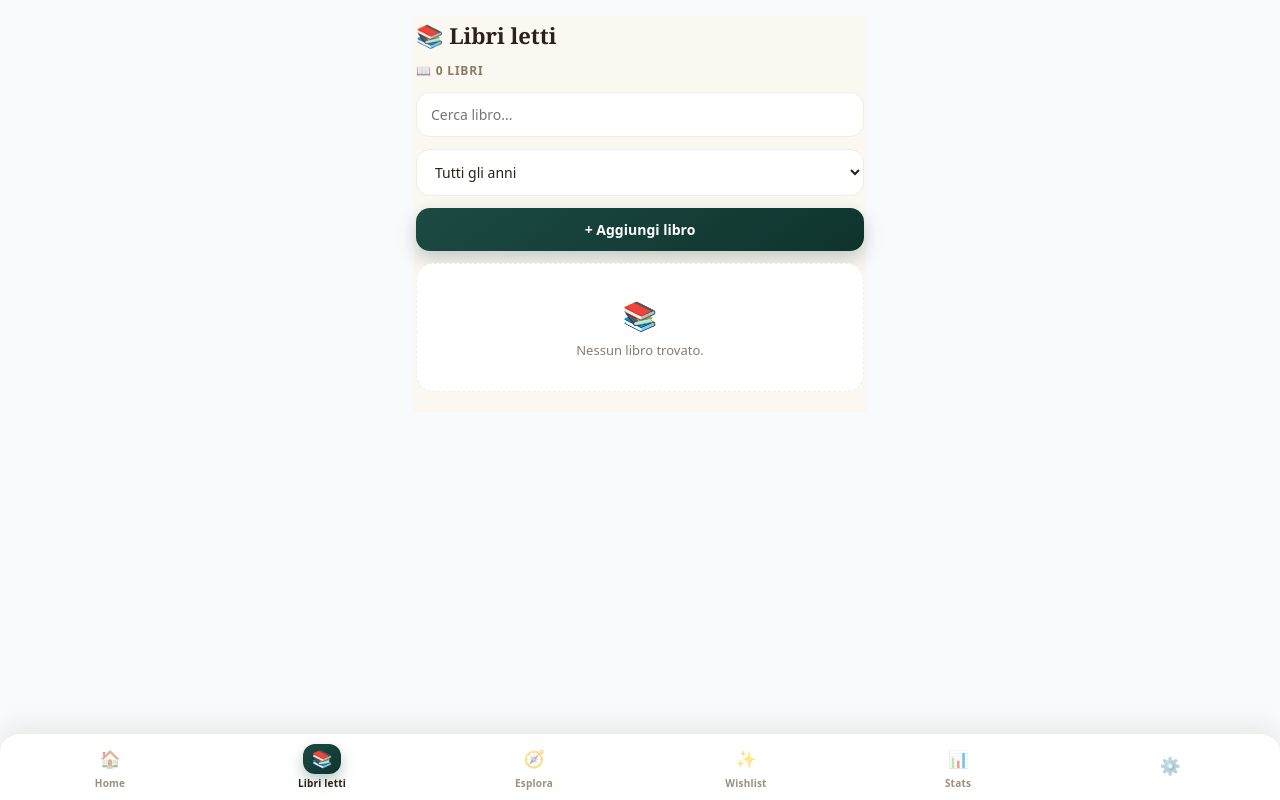
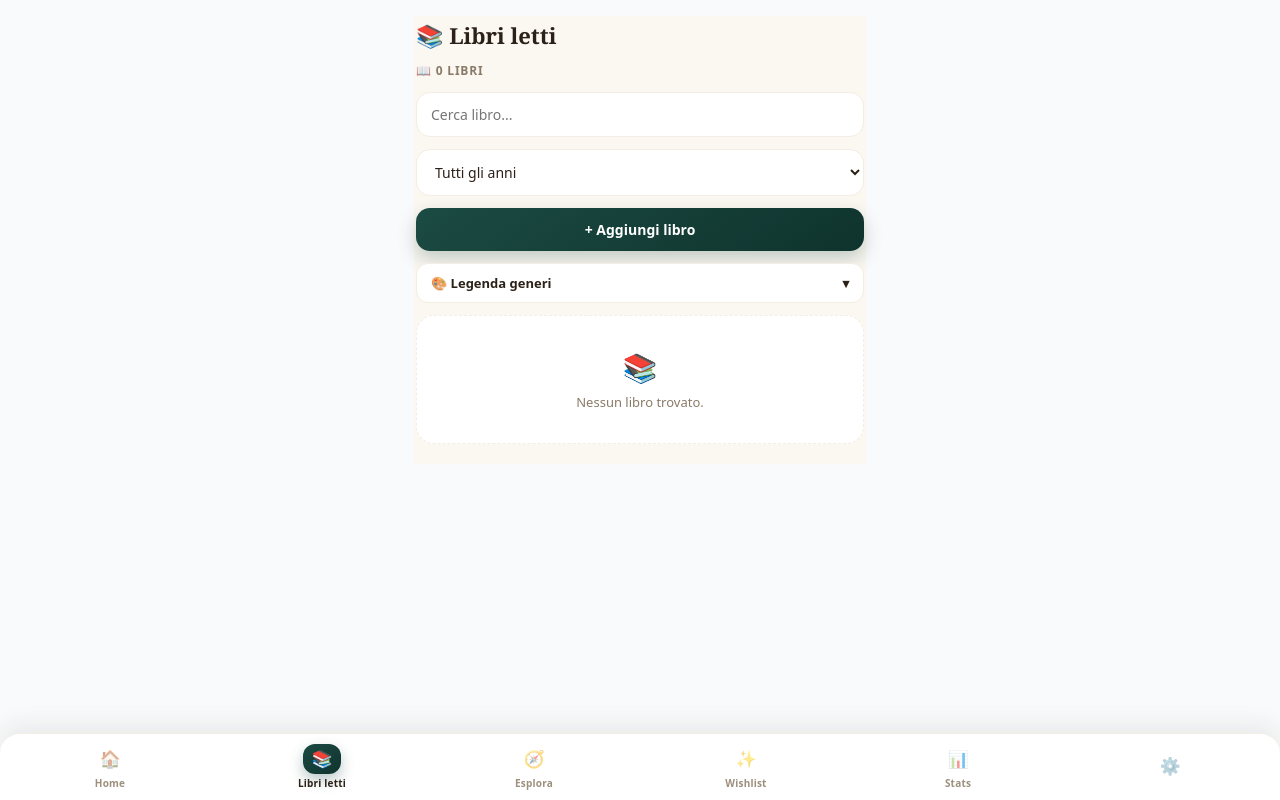
Before and after one commit to Lucaoldcc1991/reading-tracker, a React (Vite) app: page /library in a window 1280 px wide. Built offline with nearby package versions, Linux system fonts and the light colour scheme.

Commit message:
Miglioria 7 app

```diff
--- a/src/pages/Library.tsx
+++ b/src/pages/Library.tsx
@@ -100,12 +100,30 @@ const genreColorFor = (genre?: string): GenreColor => {
   return found ? found.color : GENRE_FALLBACK
 }
 
+/* Legenda leggibile: un'etichetta per famiglia di generi,
+   con lo stesso colore usato nel pallino sulle card dei libri. */
+const GENRE_LEGEND: { label: string; color: GenreColor }[] = [
+  { label: 'Giallo/Noir/Legal', color: GENRE_COLOR_MAP[0].color },
+  { label: 'Thriller', color: GENRE_COLOR_MAP[1].color },
+  { label: 'Horror/Gotico/Paranormale', color: GENRE_COLOR_MAP[2].color },
+  { label: 'Realista/Psicologico/Filosofico', color: GENRE_COLOR_MAP[3].color },
+  { label: 'Narrativa per ragazzi', color: GENRE_COLOR_MAP[4].color },
+  { label: 'Saggio', color: GENRE_COLOR_MAP[5].color },
+  { label: 'Fumetto', color: GENRE_COLOR_MAP[6].color },
+  { label: 'Storico/Formazione/Autobiografico', color: GENRE_COLOR_MAP[7].color },
+  { label: 'Fantascienza', color: GENRE_COLOR_MAP[8].color },
+  { label: 'Fantasy', color: GENRE_COLOR_MAP[9].color },
+  { label: 'Avventura', color: GENRE_COLOR_MAP[10].color },
+  { label: 'Distopico', color: GENRE_COLOR_MAP[11].color }
+]
+
 export default function Library() {
   const [books, setBooks] = useState<Book[]>([])
   const [search, setSearch] = useState('')
   const [editingBook, setEditingBook] = useState<Book | null>(null)
   const [showForm, setShowForm] = useState(false)
   const [yearFilter, setYearFilter] = useState<number | 'all'>('all')
+  const [showLegend, setShowLegend] = useState(false)
 
   const [openSwipeId, setOpenSwipeId] = useState<number | null>(null)
 
@@ -278,6 +296,28 @@ export default function Library() {
         + Aggiungi libro
       </button>
 
+      {/* Legenda colori dei generi: richiudibile per non occupare spazio inutile */}
+      <button
+        onClick={() => setShowLegend(v => !v)}
+        style={styles.legendToggle}
+      >
+        <span>🎨 Legenda generi</span>
+        <span style={{ transform: showLegend ? 'rotate(180deg)' : 'none', transition: 'transform 0.2s ease' }}>
+          ▾
+        </span>
+      </button>
+
+      {showLegend && (
+        <div style={styles.legendCard}>
+          {GENRE_LEGEND.map(g => (
+            <span key={g.label} style={styles.legendItem}>
+              <span style={{ ...styles.legendDot, background: g.color.from }} />
+              {g.label}
+            </span>
+          ))}
+        </div>
+      )}
+
 
       {showForm && (
         <div style={styles.modalOverlay}>
@@ -361,7 +401,9 @@ export default function Library() {
 
               >
 
-                {/* Badge discreto: pallino del colore del genere in angolo */}
+                {/* Badge discreto: pallino del colore del genere in angolo.
+                    Il genere non è più scritto per esteso: basta il colore,
+                    spiegato nella legenda in cima alla schermata. */}
                 <span
                   style={{
                     ...styles.genreDot,
@@ -403,7 +445,7 @@ export default function Library() {
 
 
                   <p style={styles.meta}>
-                    {book.author} · <span style={{ color: spine.from, fontWeight: 700 }}>{book.genre}</span>
+                    {book.author}
                   </p>
 
 
@@ -517,6 +559,47 @@ const styles: Record<string, React.CSSProperties> = {
     fontSize: '14px',
     cursor: 'pointer',
     boxShadow: '0 8px 18px rgba(27,75,67,0.25)'
+  },
+
+  legendToggle: {
+    display: 'flex',
+    justifyContent: 'space-between',
+    alignItems: 'center',
+    padding: '10px 14px',
+    borderRadius: '12px',
+    border: `1px solid ${PAPER_MUTED}`,
+    background: '#fff',
+    color: INK,
+    fontSize: '13px',
+    fontWeight: 700,
+    cursor: 'pointer'
+  },
+
+  legendCard: {
+    display: 'flex',
+    flexWrap: 'wrap',
+    gap: '8px 14px',
+    padding: '14px',
+    borderRadius: '14px',
+    background: '#fff',
+    border: `1px solid ${PAPER_MUTED}`,
+    boxShadow: '0 4px 12px rgba(43,33,24,0.05)'
+  },
+
+  legendItem: {
+    display: 'flex',
+    alignItems: 'center',
+    gap: '6px',
+    fontSize: '12px',
+    fontWeight: 600,
+    color: '#6b6152'
+  },
+
+  legendDot: {
+    width: '9px',
+    height: '9px',
+    borderRadius: '50%',
+    flexShrink: 0
   },
 
 
```
